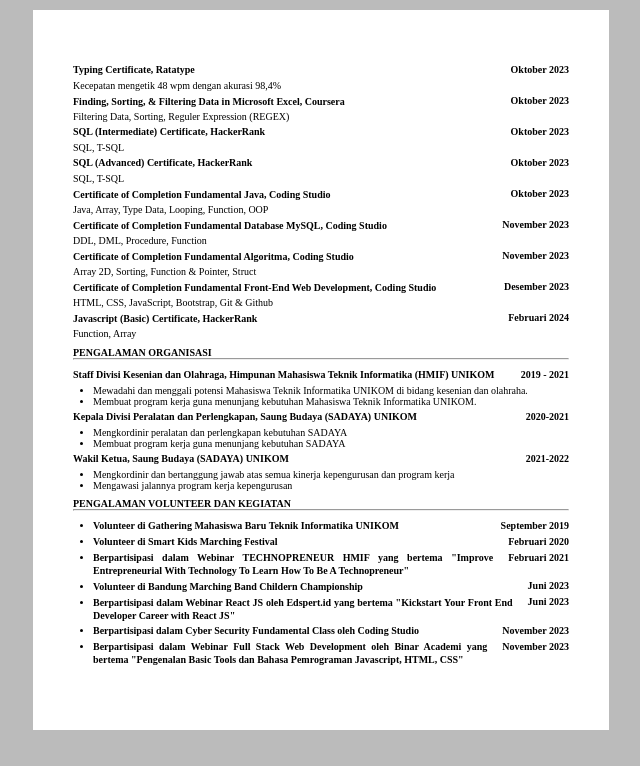
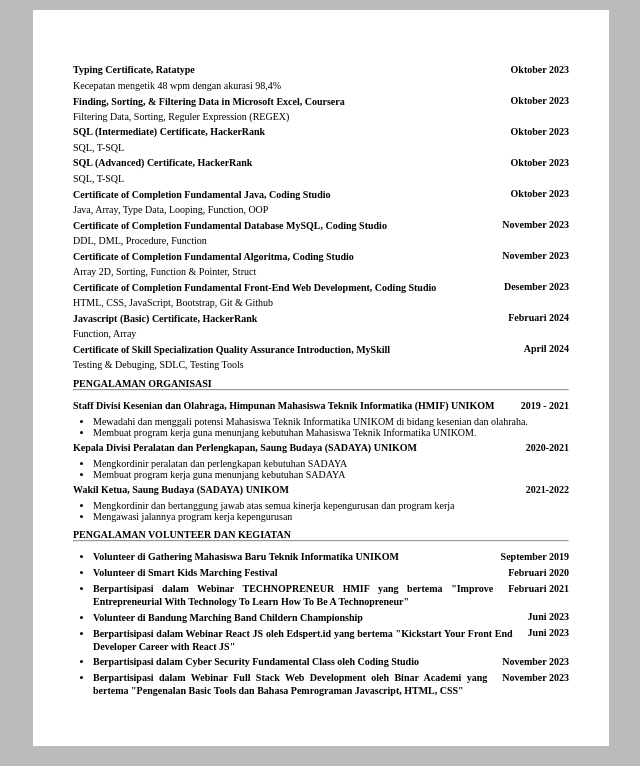
Before and after one commit to MuhammadDandriHandian/MuhammadDandriHandian.github.io, a plain HTML site: page index.html in a window 1280 px wide. Shown: the part 765-1531 px from the top of the page, without its empty margins (319-959 px from the left). Drawn offline with Linux system fonts and the light colour scheme.

Commit message:
update sertifikat QA

```diff
--- a/index.html
+++ b/index.html
@@ -138,6 +138,11 @@
                 <p>Februari 2024</p>
             </div>
             <p>Function, Array</p>
+            <div class="flex">
+                <p class="kiri"><a target="_blank" href="">Certificate of Skill Specialization Quality Assurance Introduction, MySkill</a></p>
+                <p>April 2024</p>
+            </div>
+            <p>Testing & Debuging, SDLC, Testing Tools</p>
             <h4>PENGALAMAN ORGANISASI</h4>
             <hr>
             <div class="flex">
```
